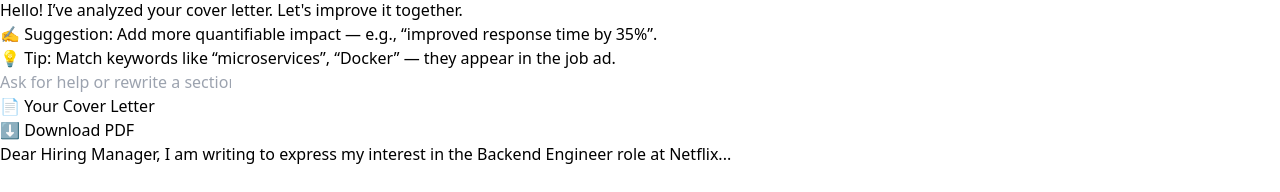
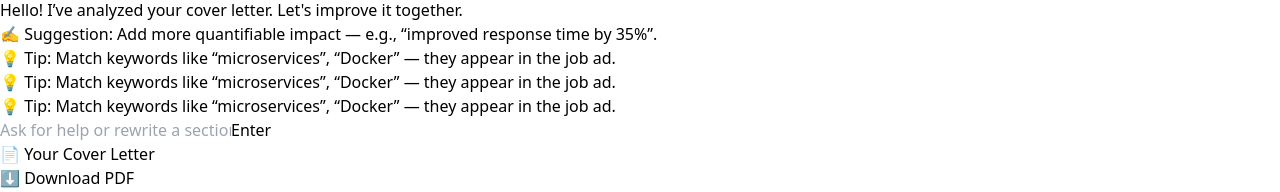
Before and after one commit to s3847243/jobpilotai, a React (Vite) app in the folder jobpilot-frontend/: page /dashboard/cover-letters/1 in a window 1280 px wide. Shown: the part 1033-1225 px from the top of the page. Before the commit the page ends 1199 px from the top, so only its background shows below. Built offline with nearby package versions, Linux system fonts and the light colour scheme.

Commit message:
fix cover letter page

```diff
--- a/jobpilot-frontend/src/components/cover-letter/CoverLetterPage.tsx
+++ b/jobpilot-frontend/src/components/cover-letter/CoverLetterPage.tsx
@@ -17,16 +17,26 @@ const CoverLetterPage = () => {
           <p className="text-sm text-gray-600 bg-white p-3 rounded-md shadow-sm">
             💡 Tip: Match keywords like “microservices”, “Docker” — they appear in the job ad.
           </p>
+          <p className="text-sm text-gray-600 bg-white p-3 rounded-md shadow-sm">
+            💡 Tip: Match keywords like “microservices”, “Docker” — they appear in the job ad.
+          </p>
+          <p className="text-sm text-gray-600 bg-white p-3 rounded-md shadow-sm">
+            💡 Tip: Match keywords like “microservices”, “Docker” — they appear in the job ad.
+          </p>
         </div>
 
-        {/* (Optional) User reply input */}
-        <div className="mt-auto">
+        <div className="mt-auto flex gap-3">
           <input
             type="text"
             placeholder="Ask for help or rewrite a section..."
             className="w-full border px-4 py-2 rounded-md shadow-sm focus:outline-none focus:ring-2 focus:ring-indigo-500"
           />
-        </div>
+          <button
+              className="bg-green-600 hover:bg-green-700 text-white px-4 py-2 rounded-md shadow-md transition duration-200"
+            >
+              Enter
+            </button>
+          </div>
       </div>
 
       {/* Right: Cover Letter Viewer */}
```
